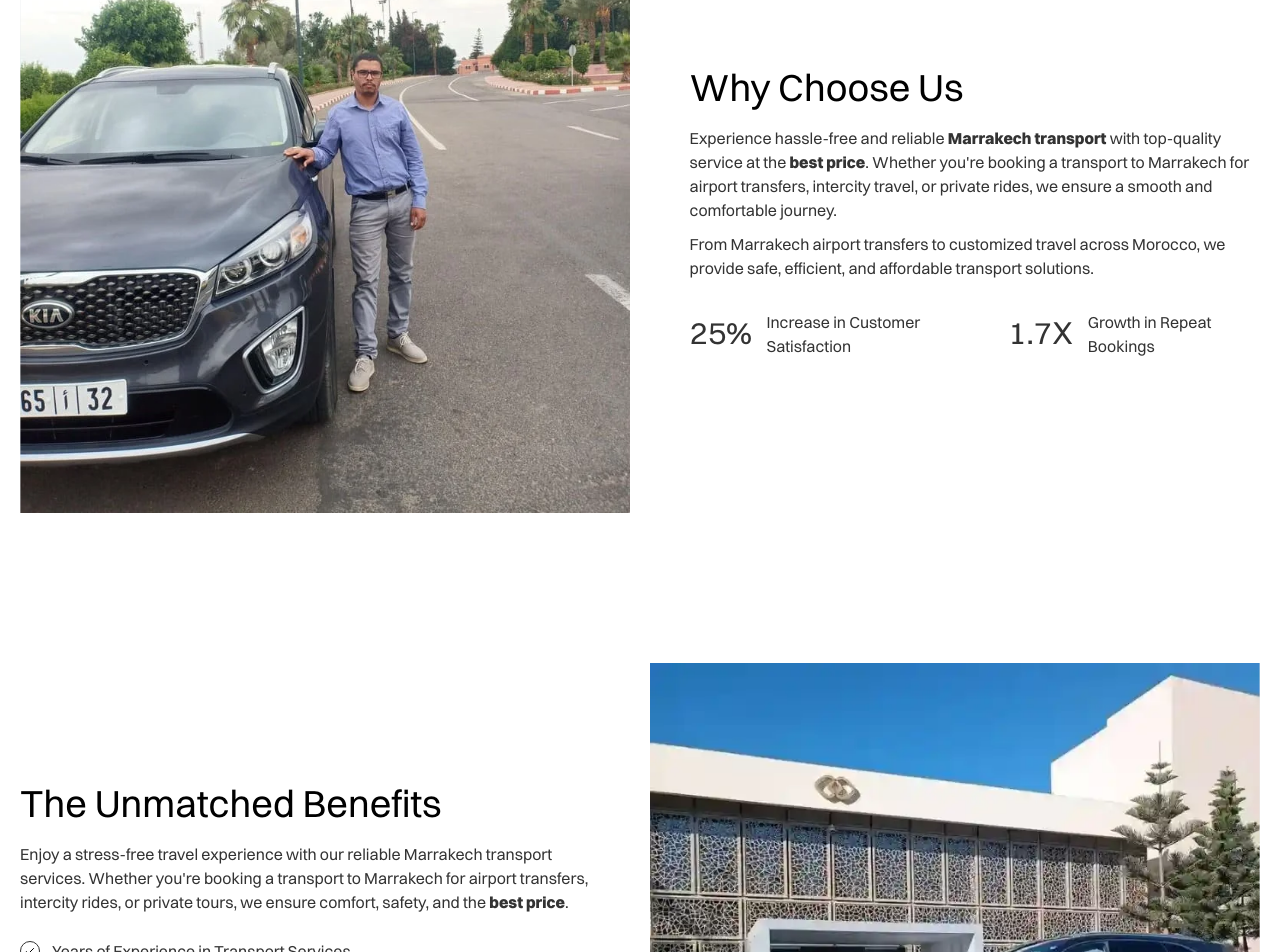
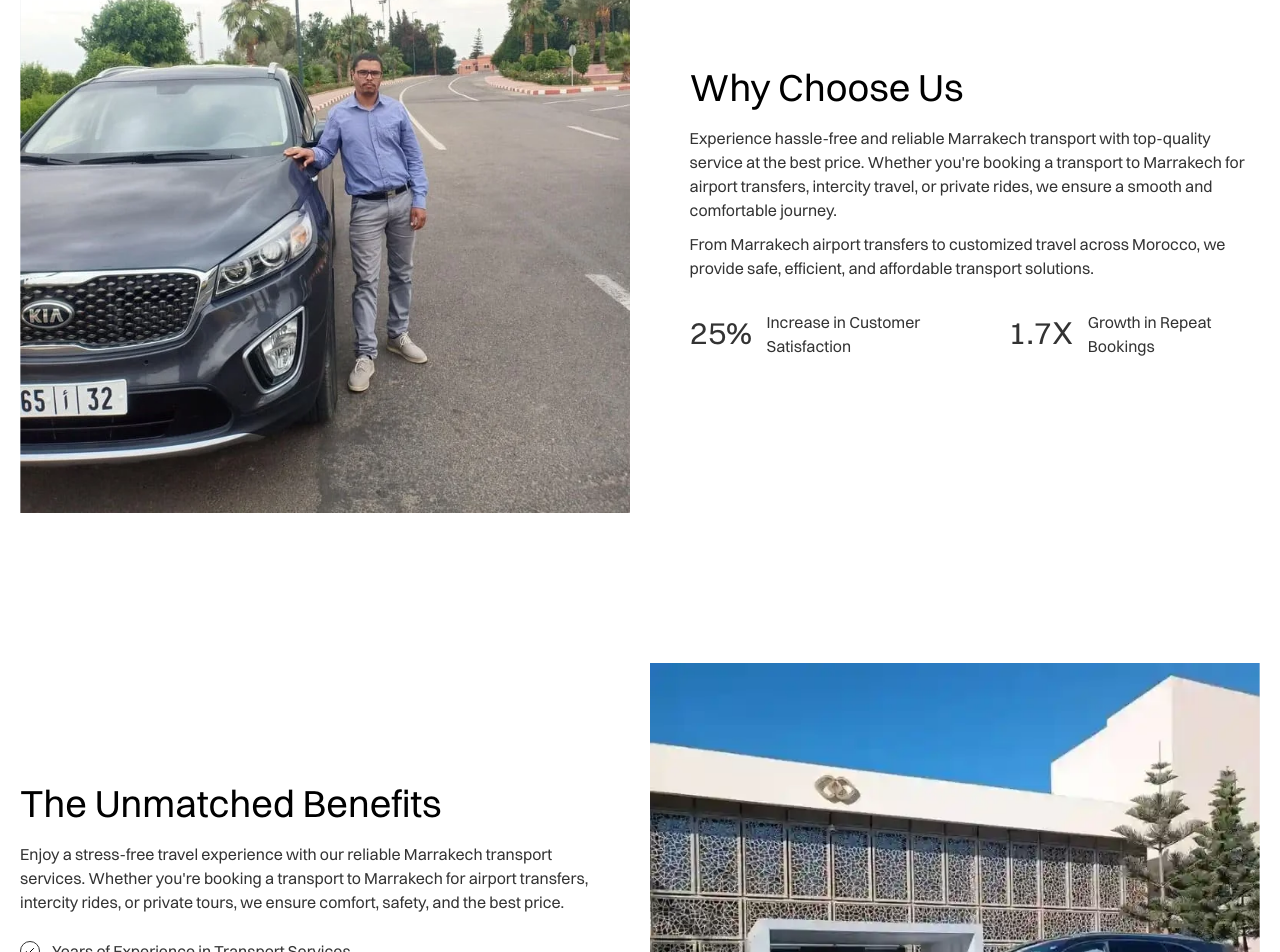
Before and after one commit to hamzaelbaz/marrakechtransports, a website: page public/index.html in a window 1280 px wide. Shown: the part 2880-3832 px from the top of the page. Drawn offline with nearby package versions, Linux system fonts and the light colour scheme.

Commit message:
Initial commit

```diff
--- a/public/index.html
+++ b/public/index.html
@@ -174,7 +174,7 @@ height="0" width="0" style="display:none;visibility:hidden"></iframe></noscript>
                   </div>
                   <div class="section-data">
                      <h2>Why Choose Us</h2>
-                     <p>Experience hassle-free and reliable <strong>Marrakech transport</strong> with top-quality service at the <strong>best price</strong>. Whether you're booking a transport to Marrakech for airport transfers, intercity travel, or private rides, we ensure a smooth and comfortable journey.</p>
+                     <p>Experience hassle-free and reliable Marrakech transport with top-quality service at the best price. Whether you're booking a transport to Marrakech for airport transfers, intercity travel, or private rides, we ensure a smooth and comfortable journey.</p>
                      <p class="single-title">From Marrakech airport transfers to customized travel across Morocco, we provide safe, efficient, and affordable transport solutions.</p>
                      <div class="section-fact">
                          <div class="fact-box">
@@ -195,7 +195,7 @@ height="0" width="0" style="display:none;visibility:hidden"></iframe></noscript>
                <div class="section-wrap reverse">
                   <div class="section-data">
                      <h2>The Unmatched Benefits</h2>
-                     <p class="single-title">Enjoy a stress-free travel experience with our reliable Marrakech transport services. Whether you're booking a transport to Marrakech for airport transfers, intercity rides, or private tours, we ensure comfort, safety, and the <strong>best price</strong>.</p>
+                     <p class="single-title">Enjoy a stress-free travel experience with our reliable Marrakech transport services. Whether you're booking a transport to Marrakech for airport transfers, intercity rides, or private tours, we ensure comfort, safety, and the best price.</p>
                      <ul role="list" class="benefit-list">
                          <li class="benefit-item-list">Years of Experience in Transport Services</li>
                          <li class="benefit-item-list">Reliable & Punctual Transfers</li>
@@ -217,7 +217,7 @@ height="0" width="0" style="display:none;visibility:hidden"></iframe></noscript>
                   <div class="service-left-data">
                       <div class="service-info">
                           <h2 class="service-title-v2">Our Transport Services</h2>
-                          <p class="single-text">We offer reliable and comfortable Marrakech transport solutions, ensuring a smooth journey for every traveler. Whether you need an airport transfer, a city ride, or an intercity trip, we provide professional service at the <strong>best price</strong>.</p>
+                          <p class="single-text">We offer reliable and comfortable Marrakech transport solutions, ensuring a smooth journey for every traveler. Whether you need an airport transfer, a city ride, or an intercity trip, we provide professional service at the best price.</p>
                       </div>
                       <div class="service-btn"><a href="/about.html" class="primary-btn">Know More</a></div>
                   </div>
```
